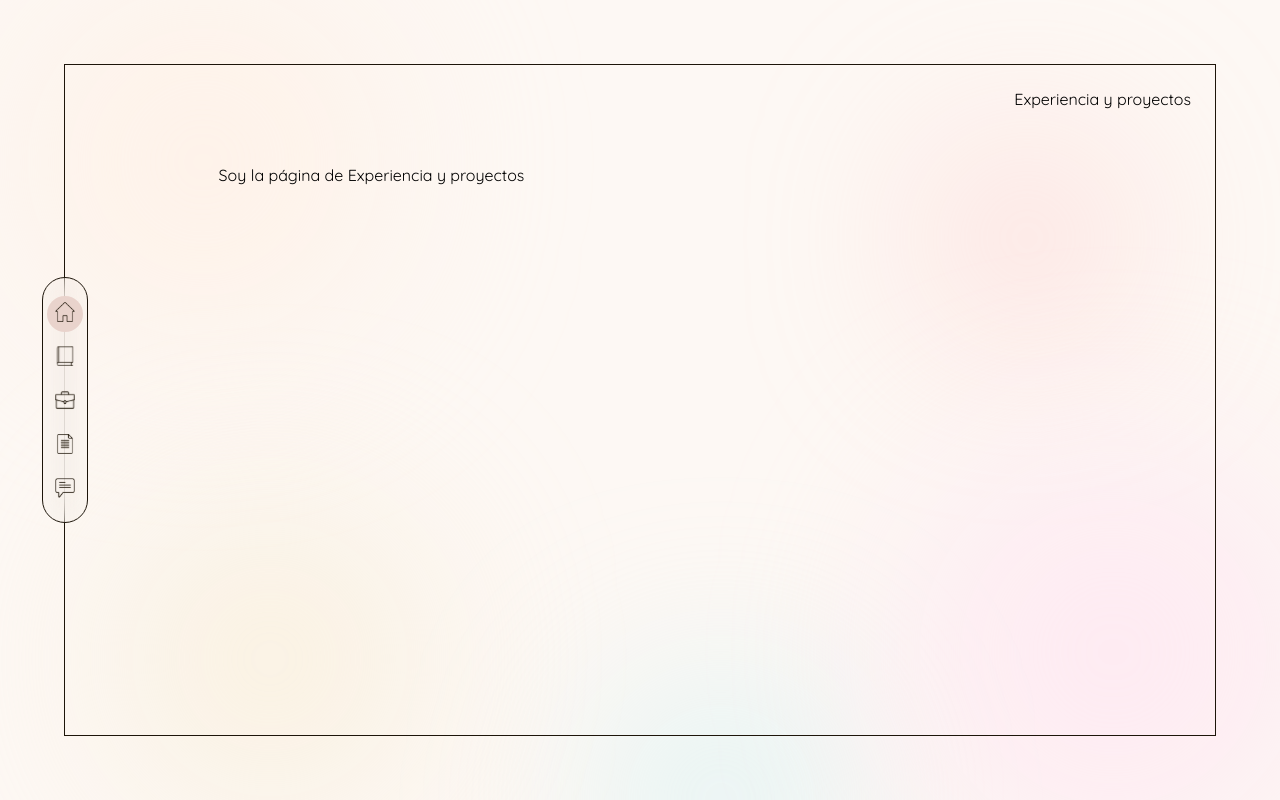
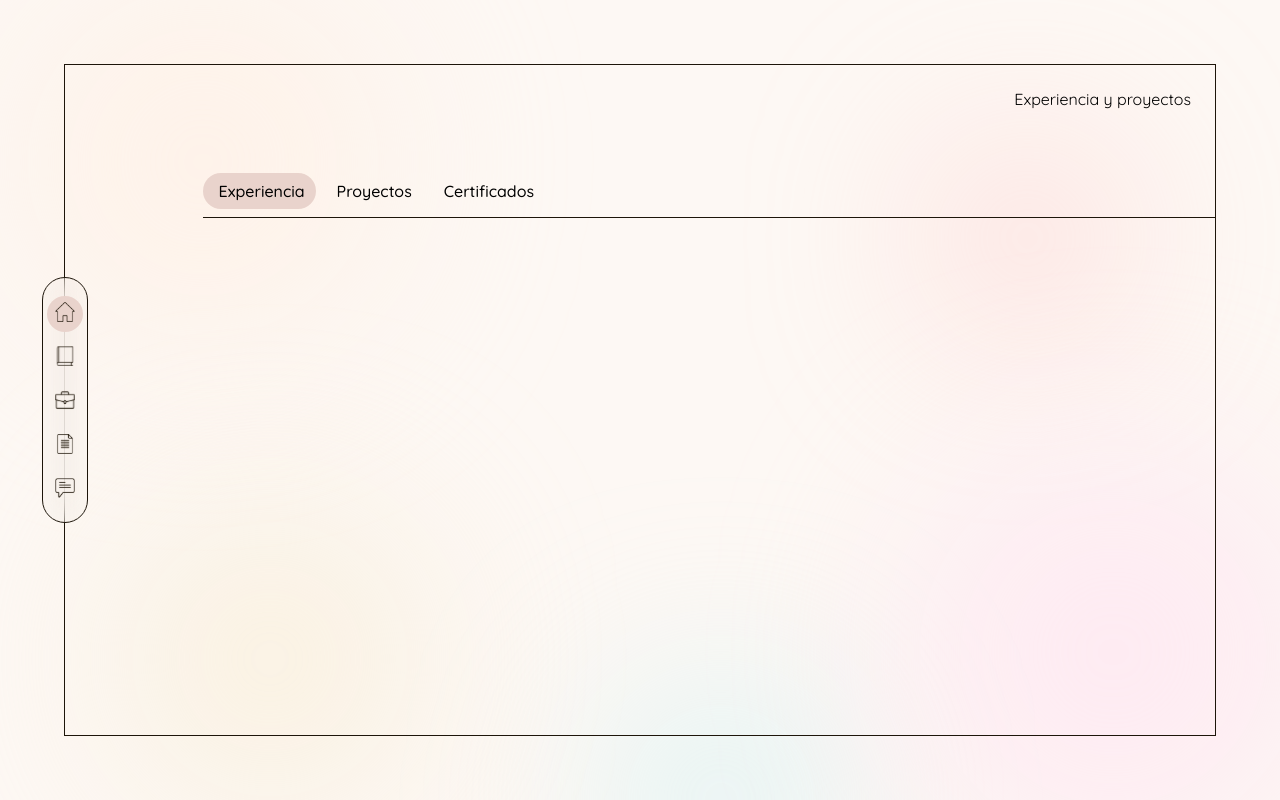
Before and after one commit to darianaren/my-portfolio, a React (Create React App) app: page /projects in a window 1280 px wide. Built offline with nearby package versions, Linux system fonts and the light colour scheme; a web font is replaced by a local one.

Commit message:
[main] feat (components/Menu)

```diff
--- /dev/null
+++ b/src/components/Menu/Menu.jsx
@@ -0,0 +1,67 @@
+import React, { memo, useCallback, useEffect, useRef, useState } from "react";
+
+import { motion } from "framer-motion";
+
+import styles from "./styles.module.css";
+import { useWindowSize } from "../../context/WindowSizeContext";
+
+const Menu = memo(({ items, setSelectedItem }) => {
+  const liRefs = useRef([]);
+  const isMobile = useWindowSize();
+
+  const [indicatorX, setIndicatorX] = useState(0);
+  const [indicatorWidth, setIndicatorWidth] = useState(0);
+
+  useEffect(() => {
+    if (liRefs.current[0]) {
+      setIndicatorX(liRefs.current[0].offsetLeft);
+      setIndicatorWidth(liRefs.current[0].offsetWidth);
+    }
+  }, []);
+
+  const handleSetSelectedItem = useCallback(
+    (index) => () => {
+      setSelectedItem(index);
+      if (liRefs.current[index]) {
+        setIndicatorX(liRefs.current[index].offsetLeft);
+        setIndicatorWidth(liRefs.current[index].offsetWidth);
+      }
+    },
+    [liRefs, setSelectedItem]
+  );
+
+  return (
+    <nav>
+      <ul className={styles["ul-items-container"]}>
+        {items.map(({ index, key, label }) => (
+          <li
+            key={key}
+            ref={(el) => (liRefs.current[index] = el)}
+            className={styles["li-items"]}
+            onClick={handleSetSelectedItem(index)}
+          >
+            {label}
+          </li>
+        ))}
+        <motion.div
+          initial={
+            isMobile
+              ? { x: indicatorX - 5, width: indicatorWidth + 10 }
+              : { x: indicatorX - 16, width: indicatorWidth + 29 }
+          }
+          animate={
+            isMobile
+              ? { x: indicatorX - 5, width: indicatorWidth + 10 }
+              : { x: indicatorX - 16, width: indicatorWidth + 29 }
+          }
+          className={styles.indicator}
+          transition={{ duration: 0.5, ease: "easeInOut" }}
+        ></motion.div>
+      </ul>
+    </nav>
+  );
+});
+
+Menu.displayName = "Menu";
+
+export default Menu;
--- a/src/components/Menu/styles.module.css
+++ b/src/components/Menu/styles.module.css
@@ -1 +1,58 @@
 @import "../../styles/variables.css";
+
+.ul-items-container {
+  left: -1rem;
+  position: relative;
+
+  gap: 0.5rem;
+  display: flex;
+  align-items: center;
+  justify-content: center;
+
+  padding: 1rem;
+  width: calc(100% + 2rem);
+
+  border-bottom: 1px solid var(--black);
+}
+
+.li-items {
+  list-style: none;
+  font-weight: var(--medium-500);
+  font-family: var(--font-family-text);
+
+  cursor: pointer;
+}
+
+.indicator {
+  left: 0;
+  top: 0.5rem;
+  position: absolute;
+
+  height: 2.25rem;
+
+  z-index: -1;
+  border-radius: 1rem;
+  background-color: var(--cream);
+}
+
+@media screen and (min-width: 600px) {
+  .ul-items-container {
+    gap: 2rem;
+  }
+
+  .indicator {
+    border-radius: 10rem;
+  }
+}
+
+@media screen and (orientation: landscape) and (min-width: 1000px) {
+  .ul-items-container {
+    justify-content: flex-start;
+
+    width: calc(100% * 2);
+  }
+
+  .indicator {
+    left: 0rem;
+  }
+}
--- a/src/context/WindowSizeContext.js
+++ b/src/context/WindowSizeContext.js
@@ -3,11 +3,18 @@ import { createContext, useState, useEffect, useContext } from "react";
 const WindowSizeContext = createContext();
 
 export const WindowSizeProvider = ({ children }) => {
-  const [isMobile, setIsMobile] = useState(window.innerWidth <= 1000);
+  const checkIsMobile = () => {
+    return (
+      window.innerWidth < 1000 ||
+      window.matchMedia("(orientation: portrait)").matches
+    );
+  };
+
+  const [isMobile, setIsMobile] = useState(checkIsMobile());
 
   useEffect(() => {
     const handleResize = () => {
-      setIsMobile(window.innerWidth <= 1000);
+      setIsMobile(checkIsMobile());
     };
 
     window.addEventListener("resize", handleResize);
--- a/src/pages/Home/styles.module.css
+++ b/src/pages/Home/styles.module.css
@@ -10,8 +10,6 @@
   width: 100%;
   padding: 0.5rem 0;
   height: calc(100% - 1.5rem);
-
-  overflow-x: hidden;
 }
 
 .image-title > img {
--- a/src/pages/Projects/Projects.jsx
+++ b/src/pages/Projects/Projects.jsx
@@ -1,11 +1,29 @@
-import React from "react";
+import React, { useCallback, useState } from "react";
 
+import { MENU_ITEMS } from "./constants";
+
+import Menu from "../../components/Menu/Menu";
 import PageWrapper from "../../templates/PageWrapper/PageWrapper";
 
 const Projects = () => {
+  const [exitDirection, setExitDirection] = useState("left");
+  const [selectedItem, setSelectedItem] = useState(MENU_ITEMS[0].index);
+
+  const handleSetSelectedItem = useCallback(
+    (current) => {
+      setSelectedItem((prev) => {
+        const direction = prev > current ? "rigth" : "left";
+        setExitDirection(direction);
+
+        return current;
+      });
+    },
+    [setSelectedItem, setExitDirection]
+  );
+
   return (
     <PageWrapper title="Experiencia y proyectos">
-      <p>Soy la página de Experiencia y proyectos</p>
+      <Menu items={MENU_ITEMS} setSelectedItem={handleSetSelectedItem} />
     </PageWrapper>
   );
 };
--- /dev/null
+++ b/src/pages/Projects/constants.js
@@ -0,0 +1,17 @@
+export const MENU_ITEMS = Object.freeze([
+  {
+    index: 0,
+    key: "experience",
+    label: "Experiencia"
+  },
+  {
+    index: 1,
+    key: "projects",
+    label: "Proyectos"
+  },
+  {
+    index: 2,
+    key: "certificates",
+    label: "Certificados"
+  }
+]);
--- a/src/templates/PageWrapper/PageWrapper.jsx
+++ b/src/templates/PageWrapper/PageWrapper.jsx
@@ -15,9 +15,9 @@ const PageWrapper = ({ fullHeight, borderBlur, title, children }) => {
       animate="animate"
       exit={exitDirection}
       variants={PAGE_VARIANTS}
-      style={{ position: "absolute", width: "100%", height: "100%" }}
       initial={exitDirection === "up" ? "down" : "up"}
       transition={{ duration: 0.5, ease: "easeInOut" }}
+      style={{ position: "absolute", width: "100%", height: "100%" }}
     >
       {title ? <h1 className={styles.title}>{title}</h1> : null}
       <section
--- a/src/templates/PageWrapper/styles.module.css
+++ b/src/templates/PageWrapper/styles.module.css
@@ -14,6 +14,7 @@
   height: calc(100% - 5rem);
 
   overflow-y: auto;
+  overflow-x: hidden;
 }
 
 .section-wrapper.full-height {
```
